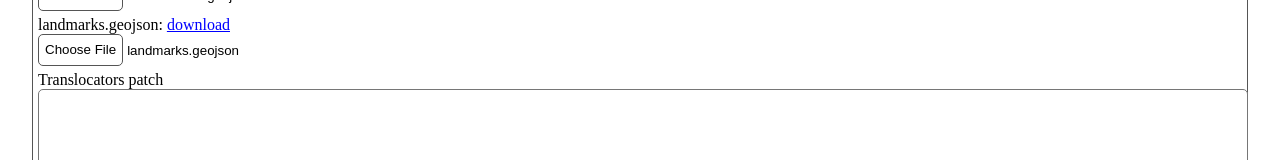
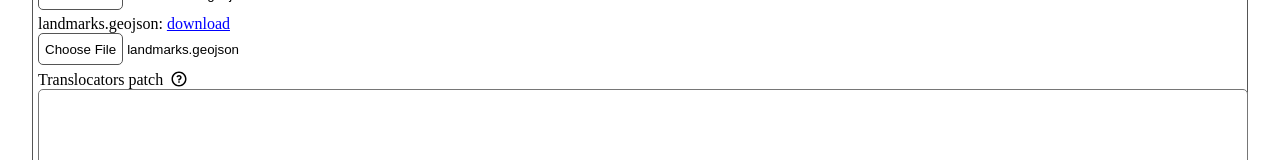
Before and after one commit to herrscher-of-sleeping/tl-navi, a Vue app: page / in a window 1280 px wide. Both pictures are taken after a click on the button 236 px from the left and 30 px from the top of the page. Shown: the part 361-521 px from the top of the page. Built offline with nearby package versions, Linux system fonts and the light colour scheme.

Commit message:
Add help tooltip for translocator patching

```diff
--- a/src/components/ServerEditor.vue
+++ b/src/components/ServerEditor.vue
@@ -6,6 +6,7 @@ import * as types from "../pathfinder/types";
 import PopupContainer from "./PopupContainer.vue";
 import * as QT from "../pathfinder/quadtree";
 import { patchTranslocatorsGeojson } from "@/geojsonPatching";
+import HelpButton from "./HelpButton.vue";
 
 let translocatorsGeojson: undefined | types.TranslocatorsGeojson;
 let landmarksGeojson: undefined | types.LandmarksGeojson;
@@ -199,6 +200,18 @@ const cancel = () => {
   clearFields();
   store.isEditingServer = false;
 };
+
+const patchHelp = `Format:
+add x1,y1,z1 to x2,y2,z2
+delete x,y,z
+
+'y' is optional and can be omitted:
+add 42,42 to 5000, 6000
+delete 123,4536
+
+Any other line is simply ignored
+`;
+
 </script>
 
 <template>
@@ -240,7 +253,10 @@ const cancel = () => {
           />
         </div>
         <div class="patch-panel">
-          <div>Translocators patch</div>
+          <div>
+            Translocators patch
+            <HelpButton :text="patchHelp"></HelpButton>
+          </div>
           <textarea v-model="translocatorsPatch" :style="{width: '100%', minHeight: '100px'}"></textarea>
         </div>
         <div>
```
